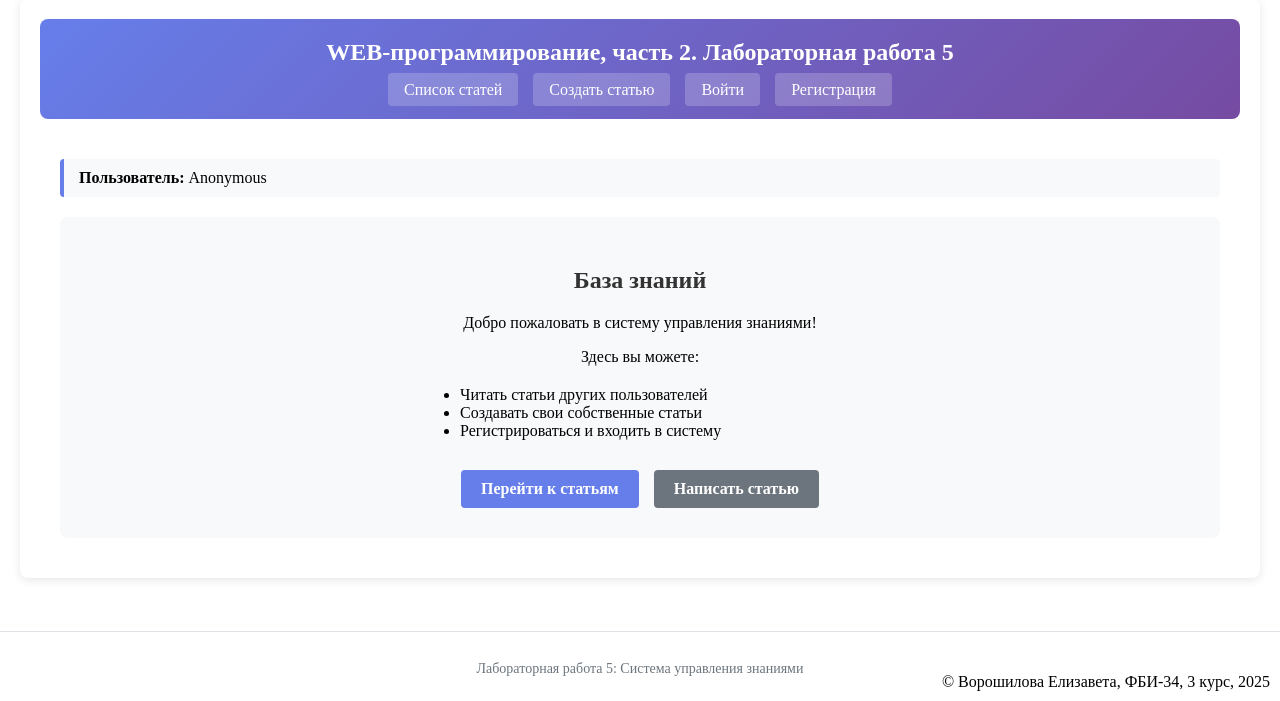
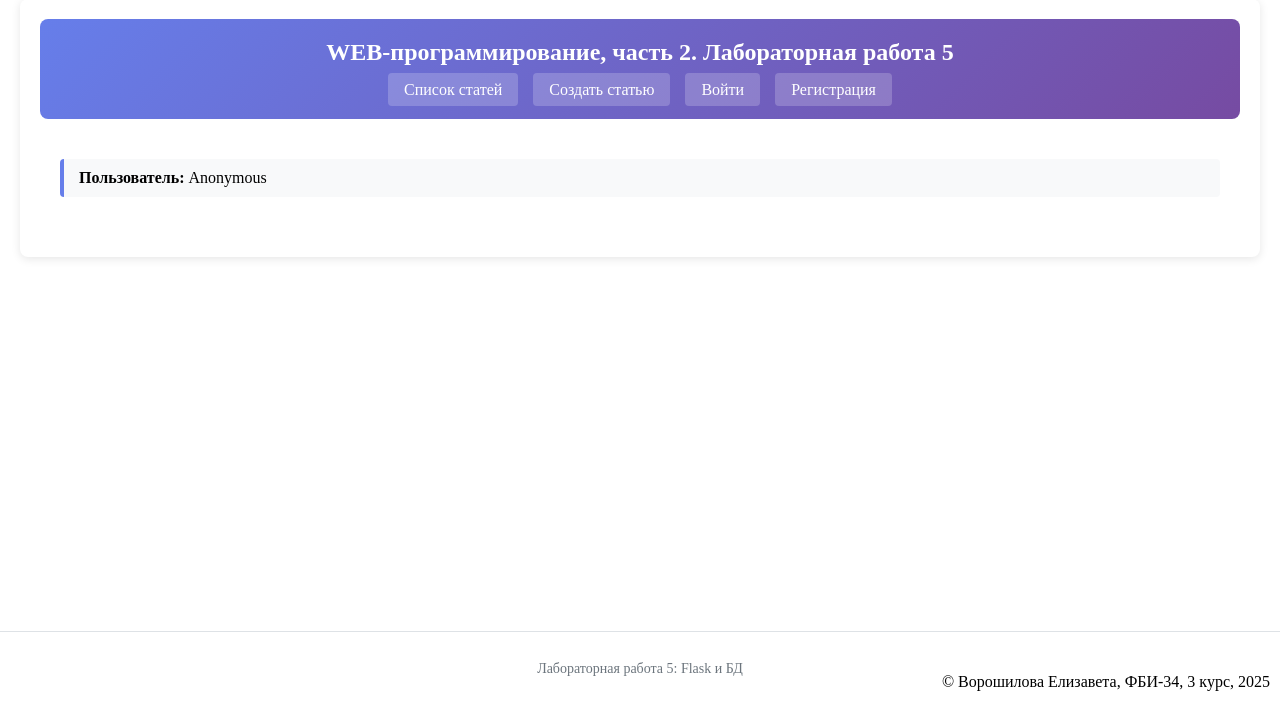
Before and after one commit to lizokelvo/backend, a Flask app: page /lab5/ in a window 1280 px wide. Shown: the part 99-800 px from the top of the page. Run offline with Flask 3, Linux system fonts and the light colour scheme.

Commit message:
Заготовка к 5-ой лабораторной

```diff
--- a/templates/lab5/lab5.html
+++ b/templates/lab5/lab5.html
@@ -30,38 +30,9 @@
             {% endif %}
         </div>
 
-        {% with messages = get_flashed_messages(with_categories=true) %}
-            {% if messages %}
-                <div class="flash-messages">
-                    {% for category, message in messages %}
-                        <div class="flash flash-{{ category }}">{{ message }}</div>
-                    {% endfor %}
-                </div>
-            {% endif %}
-        {% endwith %}
-
-        {% block lab5_content %}
-        <div class="lab5-welcome">
-            <h2>База знаний</h2>
-            <p>Добро пожаловать в систему управления знаниями!</p>
-            <p>Здесь вы можете:</p>
-            <ul>
-                <li>Читать статьи других пользователей</li>
-                <li>Создавать свои собственные статьи</li>
-                <li>Регистрироваться и входить в систему</li>
-            </ul>
-
-            <div class="quick-links">
-                <a href="/lab5/list" class="btn btn-primary">Перейти к статьям</a>
-                <a href="/lab5/create" class="btn btn-secondary">Написать статью</a>
-            </div>
-        </div>
-        {% endblock %}
-    </div>
-
-    <footer class="lab5-footer">
-        <p>Лабораторная работа 5: Система управления знаниями</p>
-    </footer>
+        <footer class="lab5-footer">
+            <p>Лабораторная работа 5: Flask и БД</p>
+        </footer>
 </div>
 
 <style>
@@ -152,62 +123,6 @@
         border: 1px solid #bee5eb;
     }
 
-    .lab5-welcome {
-        text-align: center;
-        padding: 30px;
-        background-color: #f8f9fa;
-        border-radius: 8px;
-    }
-
-    .lab5-welcome h2 {
-        color: #333;
-        margin-bottom: 20px;
-    }
-
-    .lab5-welcome ul {
-        text-align: left;
-        max-width: 400px;
-        margin: 20px auto;
-    }
-
-    .quick-links {
-        margin-top: 30px;
-        display: flex;
-        justify-content: center;
-        gap: 15px;
-        flex-wrap: wrap;
-    }
-
-    .btn {
-        padding: 10px 20px;
-        border-radius: 4px;
-        text-decoration: none;
-        font-weight: bold;
-        transition: transform 0.2s, box-shadow 0.2s;
-    }
-
-    .btn-primary {
-        background-color: #667eea;
-        color: white;
-    }
-
-    .btn-primary:hover {
-        background-color: #5a6fd8;
-        transform: translateY(-2px);
-        box-shadow: 0 4px 8px rgba(0,0,0,0.1);
-    }
-
-    .btn-secondary {
-        background-color: #6c757d;
-        color: white;
-    }
-
-    .btn-secondary:hover {
-        background-color: #5a6268;
-        transform: translateY(-2px);
-        box-shadow: 0 4px 8px rgba(0,0,0,0.1);
-    }
-
     .lab5-footer {
         margin-top: 30px;
         padding-top: 15px;
@@ -217,26 +132,5 @@
         font-size: 14px;
     }
 
-    /* Адаптивность */
-    @media (max-width: 768px) {
-        .lab5-menu ul {
-            flex-direction: column;
-            align-items: center;
-        }
-
-        .lab5-menu a {
-            width: 200px;
-            text-align: center;
-        }
-
-        .quick-links {
-            flex-direction: column;
-            align-items: center;
-        }
-
-        .btn {
-            width: 200px;
-        }
-    }
 </style>
 {% endblock %}
```
